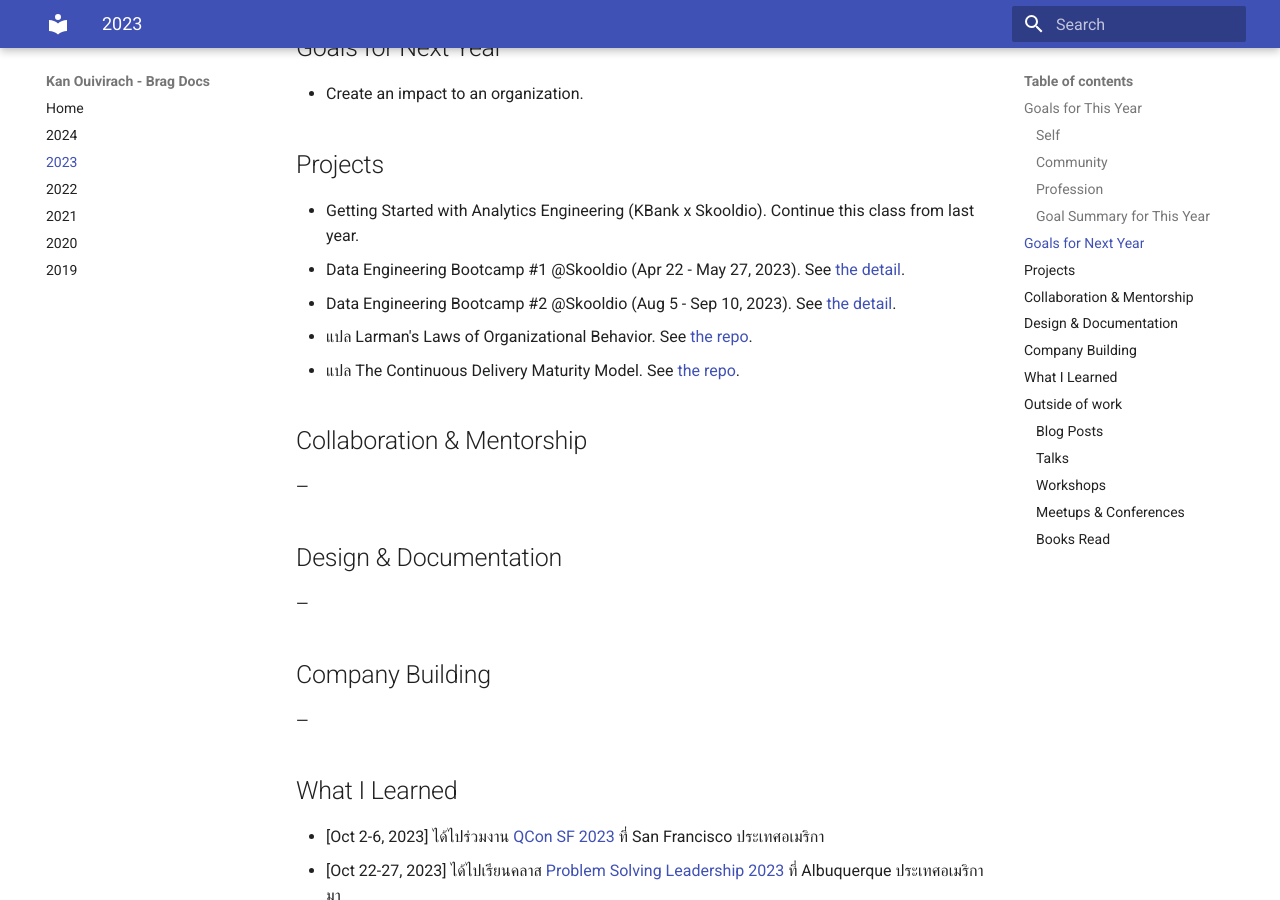
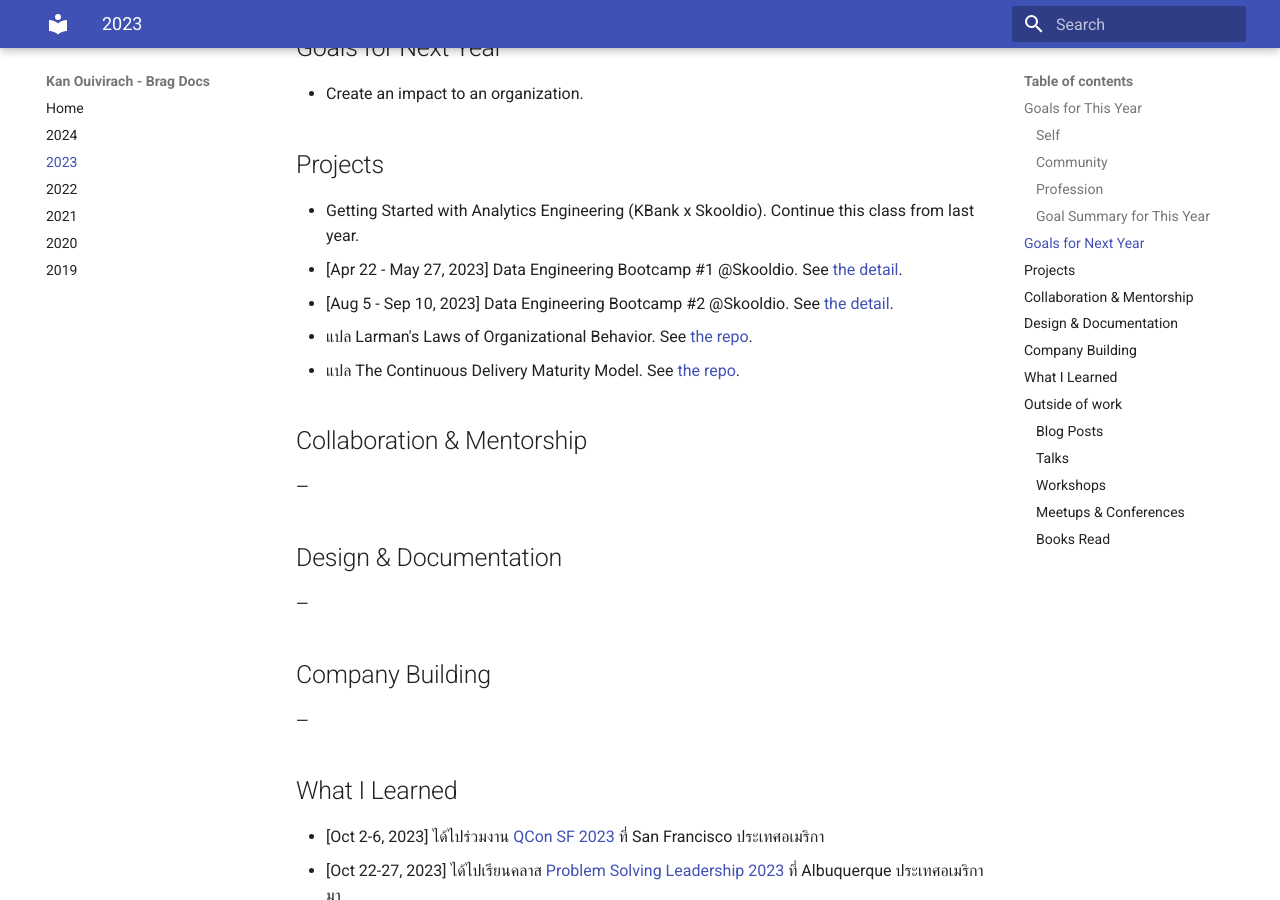
Before and after one commit to zkan/brag-documents, an MkDocs documentation site: the page built from docs/2023.md, in a window 1280 px wide and 900 px high, scrolled down 1539 px. Built offline with MkDocs 1.6.1 and Material for MkDocs 9.7.7, drawn with Linux system fonts in a browser that asks for light colours; some of the changed text lies outside the part shown.

```diff
--- a/docs/2023.md
+++ b/docs/2023.md
@@ -50,9 +50,9 @@
 
 * Getting Started with Analytics Engineering (KBank x Skooldio). Continue this
   class from last year.
-* Data Engineering Bootcamp #1 @Skooldio (Apr 22 - May 27, 2023). See [the
+* [Apr 22 - May 27, 2023] Data Engineering Bootcamp #1 @Skooldio. See [the
   detail](https://landing.skooldio.com/data-engineering-bootcamp).
-* Data Engineering Bootcamp #2 @Skooldio (Aug 5 - Sep 10, 2023). See [the
+* [Aug 5 - Sep 10, 2023] Data Engineering Bootcamp #2 @Skooldio. See [the
   detail](https://landing.skooldio.com/data-engineering-bootcamp).
 * แปล Larman's Laws of Organizational Behavior. See [the
   repo](https://github.com/oddsteam/larmans-laws-th).
```
Also changed, not shown: other parts of docs/2023.md (+1 -1 lines).
